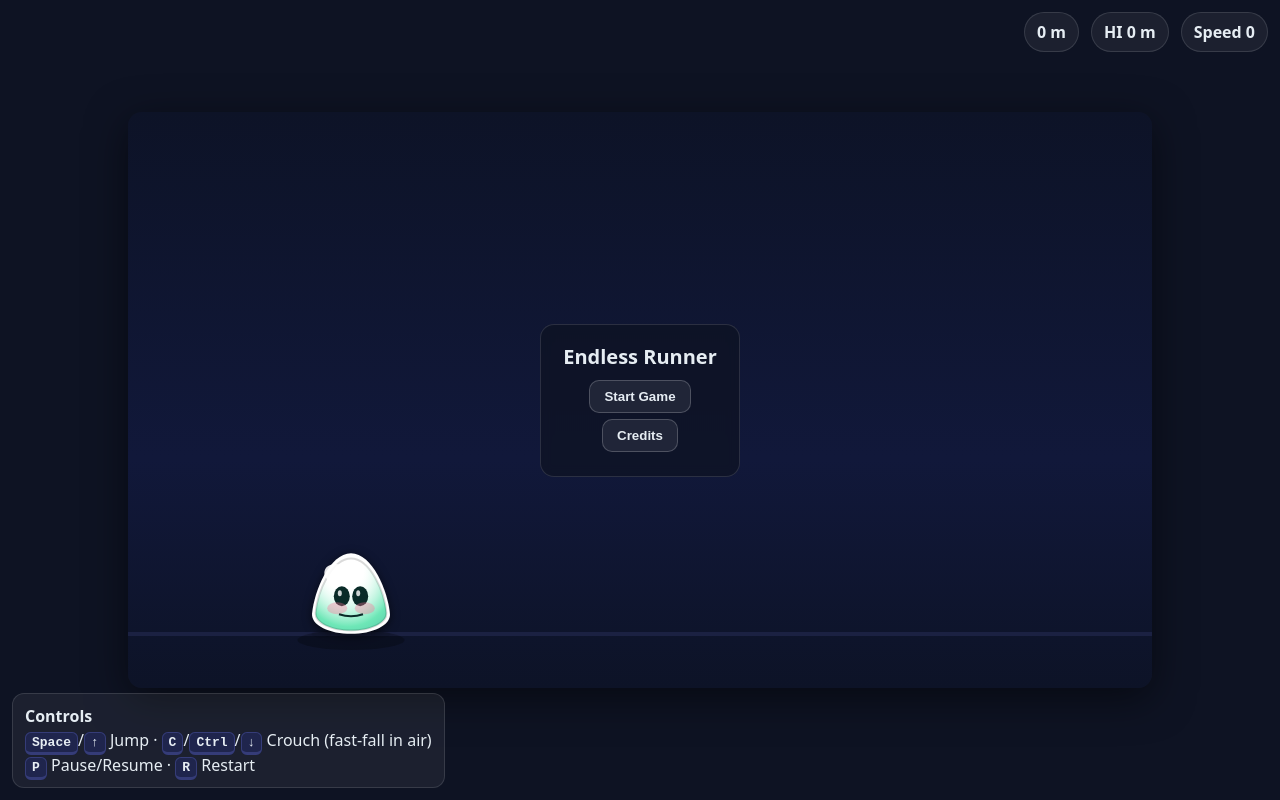
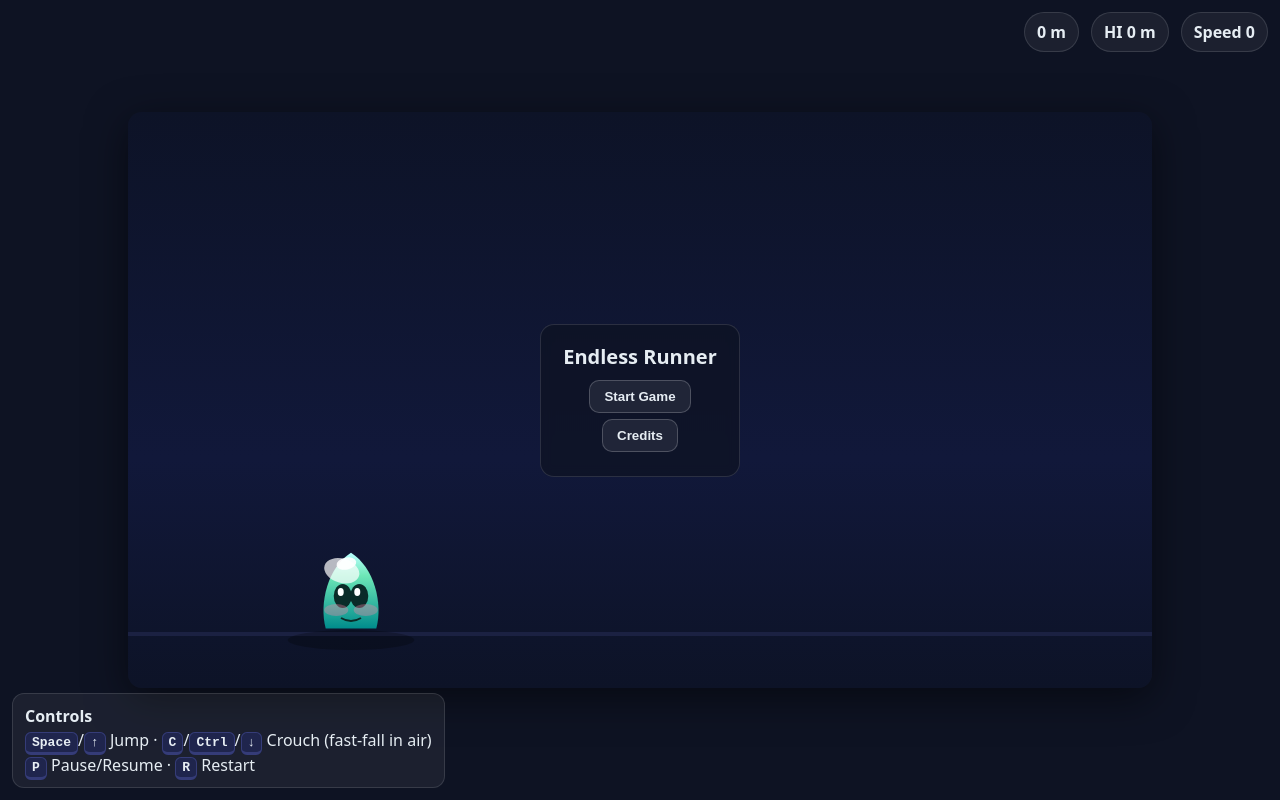
Before and after one commit to AyeChanMoe-AleixaMoe/Slime-Run-, a plain HTML site: page index.html in a window 1280 px wide. Drawn offline with Linux system fonts and the light colour scheme.

Commit message:
redesign slime to cyan jelly style w/ glossy highlights, blush, and base spread

```diff
--- a/index.html
+++ b/index.html
@@ -517,97 +517,74 @@
     draw(g, t=0){
   const w=this.w, h=this.h;
   const bodyColor = getComputedStyle(document.documentElement)
-          .getPropertyValue('--player').trim() || '#6EE7B7';
+      .getPropertyValue('--player').trim() || '#00e0e0';
 
-      // ground shadow / puddle (widens on land & crouch)
-      const baseSpread = (this.onGround ? 0.22 : 0.06) + this.landPulse*0.35 + (this.crouched?0.15:0);
-      const shadowW = w*(0.9 + baseSpread*1.2);
+  // ---- base shadow ----
+  const baseSpread = (this.onGround ? 0.25 : 0.1) + this.landPulse*0.35;
+  const shadowW = w*(1.0 + baseSpread*1.5);
   g.globalAlpha = 0.25;
   g.beginPath(); g.ellipse(this.x + w/2, this.y + h + 8, shadowW, 10, 0, 0, Math.PI*2);
   g.fillStyle = '#000'; g.fill(); g.globalAlpha = 1;
 
-      // small side shadow “feet”
-      if(this.onGround){
+  // ---- slime body ----
   g.save();
-        g.translate(this.x + w/2, this.y + h + 2);
-        g.fillStyle = '#00000012';
-        g.beginPath(); g.ellipse(-shadowW*0.55, 0, 10, 4, 0, 0, Math.PI*2); g.fill();
-        g.beginPath(); g.ellipse( shadowW*0.55, 0, 10, 4, 0, 0, Math.PI*2); g.fill();
-        g.restore();
-      }
+  g.translate(this.x + w/2, this.y + h*0.6);
 
-      g.save();
-      g.translate(this.x + w/2, this.y + h*0.60);
+  g.beginPath();
+  g.moveTo(-w*0.55, h*0.35);
+  g.bezierCurveTo(-w*0.7, h*0.0, -w*0.5, -h*0.5, 0, -h*0.7);
+  g.bezierCurveTo(w*0.5, -h*0.5, w*0.7, h*0.0, w*0.55, h*0.35);
+  g.closePath();
 
-      const tilt = clamp(this.vy*0.0006, -0.18, 0.18);
-
-      // white sticker border
-      g.save();
-      blobPath(g, w*1.10, h*1.12, baseSpread, tilt);
-      g.shadowColor = '#0009'; g.shadowBlur = 10; g.shadowOffsetY = 2;
-      g.fillStyle = '#fff'; g.fill();
-      g.restore();
-
-      // inner jelly
-      blobPath(g, w, h, baseSpread, tilt);
-      const grad = g.createRadialGradient(-w*0.18, -h*0.55, 6, 0, -h*0.10, Math.max(w,h));
-      grad.addColorStop(0, '#ffffffa0');
-      grad.addColorStop(0.20, '#ffffff33');
-      grad.addColorStop(0.58, bodyColor);
-      grad.addColorStop(1,   '#3aa39a');
+  // cyan jelly gradient
+  const grad = g.createLinearGradient(0,-h*0.7, 0,h*0.35);
+  grad.addColorStop(0, '#b9ffff');   // bright top
+  grad.addColorStop(0.3, bodyColor); // main cyan
+  grad.addColorStop(1, '#008c8c');   // darker bottom
   g.fillStyle = grad; g.fill();
 
-      // inner rim
-      g.lineWidth = 2; g.strokeStyle = '#00000025'; g.stroke();
-
-      // glossy highlights
+  // highlight gloss
   g.fillStyle = '#fff';
+  g.globalAlpha = 0.7;
+  g.beginPath(); g.ellipse(-w*0.2, -h*0.45, 18, 12, 0.3, 0, Math.PI*2); g.fill();
   g.globalAlpha = 0.9;
-      g.beginPath(); g.ellipse(-w*0.28, -h*0.40, 14, 10, 0.25, 0, Math.PI*2); g.fill();
-      g.globalAlpha = 0.7;
-      g.beginPath(); g.ellipse(-w*0.10, -h*0.50, 8, 6, -0.5, 0, Math.PI*2); g.fill();
+  g.beginPath(); g.ellipse(-w*0.1, -h*0.55, 10, 6, -0.2, 0, Math.PI*2); g.fill();
   g.globalAlpha = 1;
 
-      // face (kawaii)
-      const bob = Math.sin(t*8 + this.y*0.02)*0.6;
-      const eyeW=8, eyeHOpen=10, eyeH=Math.max(2, eyeHOpen*(1-this.blink));
-      const eyeY=-h*0.10 + bob, eyeLX=-w*0.20, eyeRX=w*0.20;
+  // face
+  const eyeY=-h*0.1, eyeLX=-w*0.18, eyeRX=w*0.18;
+  g.fillStyle = '#0a2b28';
+  g.beginPath(); g.ellipse(eyeLX, eyeY, 9, 12, 0, 0, Math.PI*2); g.fill();
+  g.beginPath(); g.ellipse(eyeRX, eyeY, 9, 12, 0, 0, Math.PI*2); g.fill();
 
-      g.fillStyle = '#0a2b28';
-      g.beginPath(); g.ellipse(eyeLX, eyeY, eyeW, eyeH, 0, 0, Math.PI*2); g.fill();
-      g.beginPath(); g.ellipse(eyeRX, eyeY, eyeW, eyeH, 0, 0, Math.PI*2); g.fill();
-      if(this.blink < 0.7){
-        g.fillStyle = '#ffffffcc';
-        g.beginPath(); g.ellipse(eyeLX-2, eyeY-3, 2, 3, 0, 0, Math.PI*2); g.fill();
-        g.beginPath(); g.ellipse(eyeRX-2, eyeY-3, 2, 3, 0, 0, Math.PI*2); g.fill();
-      }
+  g.fillStyle = '#fff';
+  g.beginPath(); g.ellipse(eyeLX-2, eyeY-4, 3, 4, 0, 0, Math.PI*2); g.fill();
+  g.beginPath(); g.ellipse(eyeRX-2, eyeY-4, 3, 4, 0, 0, Math.PI*2); g.fill();
 
   // blush
-      g.globalAlpha = 0.35; g.fillStyle = '#ff7096';
-      g.beginPath(); g.ellipse(-w*0.30, eyeY+12, 10, 6, 0, 0, Math.PI*2); g.fill();
-      g.beginPath(); g.ellipse( w*0.30, eyeY+12, 10, 6, 0, 0, Math.PI*2); g.fill();
+  g.fillStyle = '#ff80a5';
+  g.globalAlpha = 0.35;
+  g.beginPath(); g.ellipse(-w*0.32, eyeY+14, 12, 6, 0, 0, Math.PI*2); g.fill();
+  g.beginPath(); g.ellipse( w*0.32, eyeY+14, 12, 6, 0, 0, Math.PI*2); g.fill();
   g.globalAlpha = 1;
 
   // smile
   g.strokeStyle = '#0a2b28'; g.lineWidth=2;
-      g.beginPath();
-      const my = eyeY + 18;
-      g.moveTo(-12, my);
-      g.quadraticCurveTo(0, my+4, 12, my);
-      g.stroke();
+  g.beginPath(); g.moveTo(-10, eyeY+22);
+  g.quadraticCurveTo(0, eyeY+28, 10, eyeY+22); g.stroke();
 
-      // side droplets on strong landing
-      if(this.onGround && this.landPulse > 0.05){
-        const k = this.landPulse;
-        g.fillStyle = bodyColor;
-        g.globalAlpha = 0.85*k;
-        g.beginPath(); g.ellipse(-w*(0.52+0.15*k), h*0.35, 6+6*k, 4+2*k, 0, 0, Math.PI*2); g.fill();
-        g.beginPath(); g.ellipse( w*(0.52+0.15*k), h*0.35, 6+6*k, 4+2*k, 0, 0, Math.PI*2); g.fill();
-        g.globalAlpha = 1;
+  // side droplets
+  if(this.onGround && this.landPulse>0.05){
+    const k=this.landPulse;
+    g.fillStyle = bodyColor; g.globalAlpha=0.8*k;
+    g.beginPath(); g.ellipse(-w*0.6, h*0.35, 10+6*k, 6+2*k, 0, 0, Math.PI*2); g.fill();
+    g.beginPath(); g.ellipse( w*0.6, h*0.35, 10+6*k, 6+2*k, 0, 0, Math.PI*2); g.fill();
+    g.globalAlpha=1;
   }
 
   g.restore();
 }
+
   }
 
   // ======= WORLD =======
```
Lines whose indentation alone changed are shown as unchanged.
